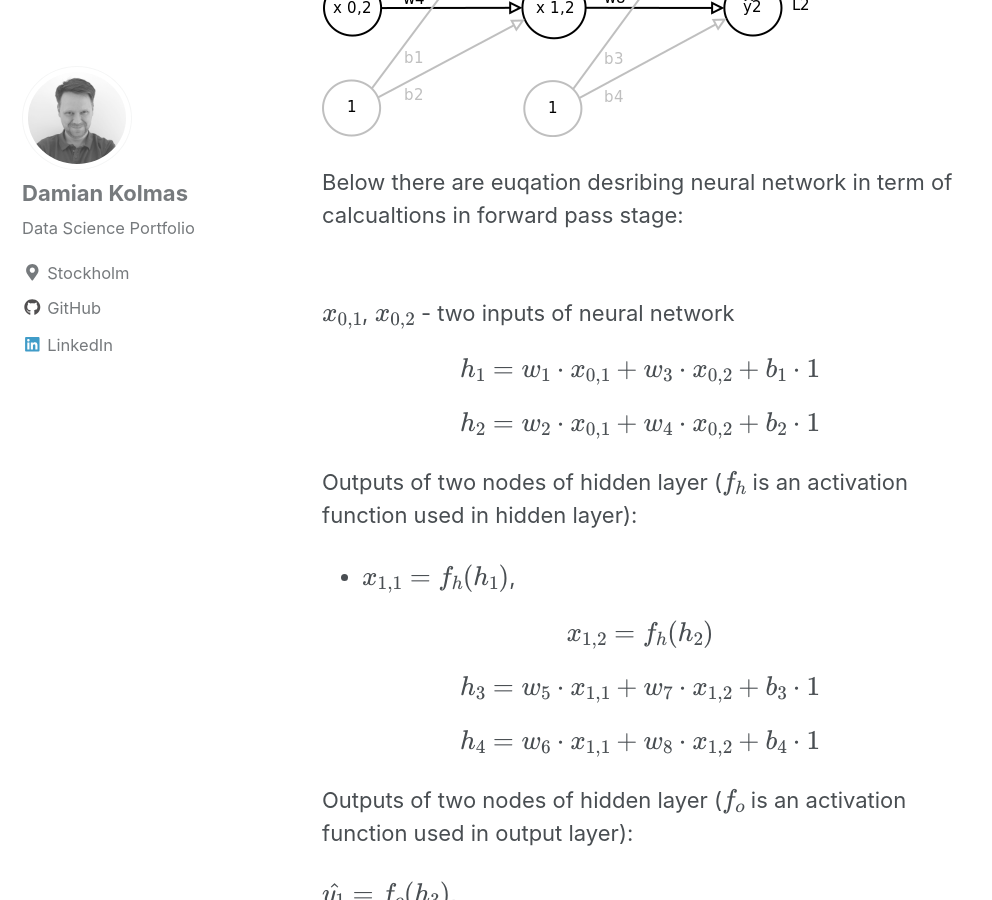
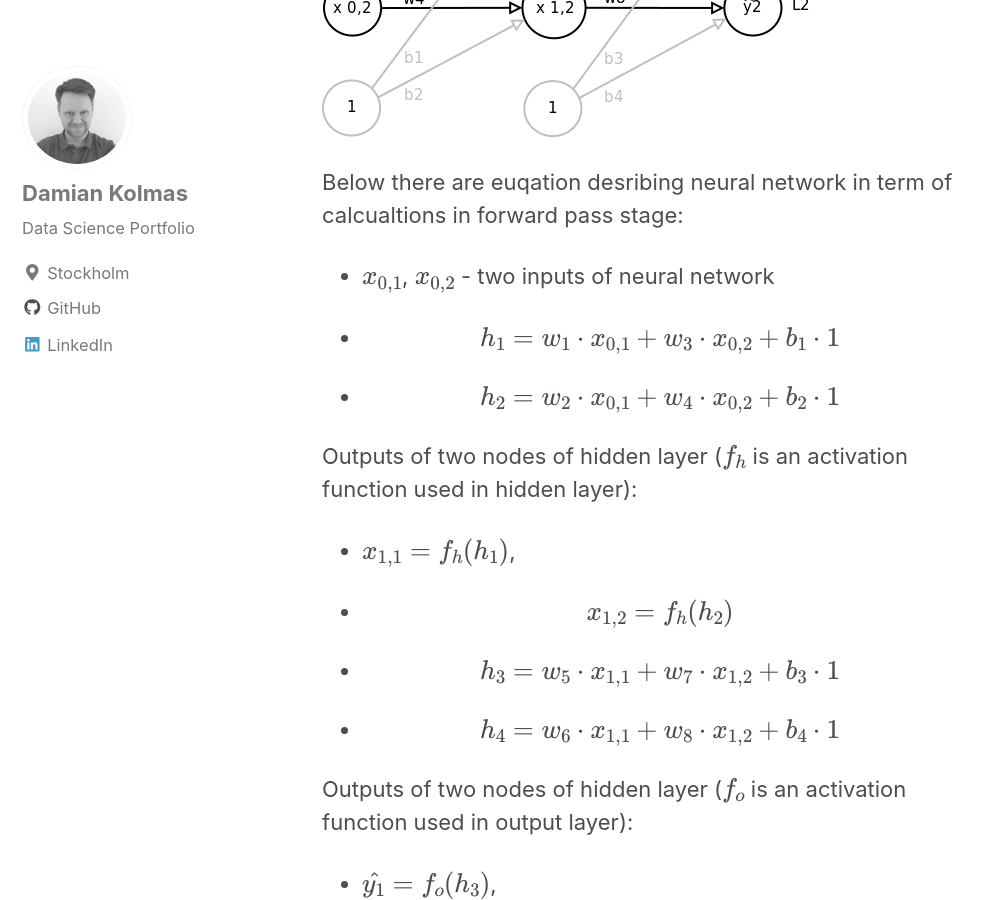
Before and after one commit to DKolmas/DKolmas.github.io, a Jekyll site: the page built from _posts/2019-03-29-Backpropagation-Algorithm-Explained.md, in a window 1280 px wide and 900 px high, scrolled down 826 px. Shown: the whole window, without its empty margins (0-992 px from the left). Built offline with Jekyll 4.4.1, drawn with Linux system fonts in a browser that asks for light colours; cached includes are drawn as plain includes; formulas are drawn with MathJax 3.

Commit message:
another update

```diff
--- a/_posts/2019-03-29-Backpropagation-Algorithm-Explained.md
+++ b/_posts/2019-03-29-Backpropagation-Algorithm-Explained.md
@@ -17,29 +17,27 @@
 
 Below there are euqation desribing neural network in term of calcualtions in forward pass stage:
 
-$$ $$
+* $$x_{0,1}$$, $$x_{0,2}$$ - two inputs of neural network
 
-$$x_{0,1}$$, $$x_{0,2}$$ - two inputs of neural network
+* $$h_1 = w_1 \cdot x_{0,1} + w_3 \cdot x_{0,2} + b_1 \cdot 1 $$
 
-$$h_1 = w_1 \cdot x_{0,1} + w_3 \cdot x_{0,2} + b_1 \cdot 1 $$
-
-$$h_2 = w_2 \cdot x_{0,1} + w_4 \cdot x_{0,2} + b_2 \cdot 1 $$
+* $$h_2 = w_2 \cdot x_{0,1} + w_4 \cdot x_{0,2} + b_2 \cdot 1 $$
 
 Outputs of two nodes of hidden layer ($$f_h$$ is an activation function used in hidden layer):
 
 * $$x_{1,1} = f_h(h_1)$$,
 
-$$x_{1,2} = f_h(h_2)$$
+* $$x_{1,2} = f_h(h_2)$$
 
-$$h_3 = w_5 \cdot x_{1,1} + w_7 \cdot x_{1,2} + b_3 \cdot 1 $$
+* $$h_3 = w_5 \cdot x_{1,1} + w_7 \cdot x_{1,2} + b_3 \cdot 1 $$
 
-$$h_4 = w_6 \cdot x_{1,1} + w_8 \cdot x_{1,2} + b_4 \cdot 1 $$
+* $$h_4 = w_6 \cdot x_{1,1} + w_8 \cdot x_{1,2} + b_4 \cdot 1 $$
 
 Outputs of two nodes of hidden layer ($$f_o$$ is an activation function used in output layer):
 
-$$\hat{y_1} = f_o(h_3)$$,
+* $$\hat{y_1} = f_o(h_3)$$,
 
-$$\hat{y_2} = f_o(h_4)$$
+* $$\hat{y_2} = f_o(h_4)$$
 
 We want to update weights so we can minimize a given loss function (L) used for learning of the neural network. The objective is to minimize loss function with respect to all the weights in the network:
 * weights from input to the first (and the only one) hidden layer: $$  w_1, w_2, w_3, w_4, b_1$$
```
